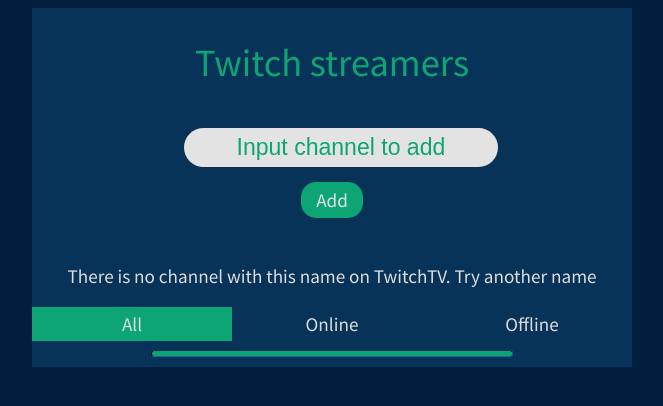
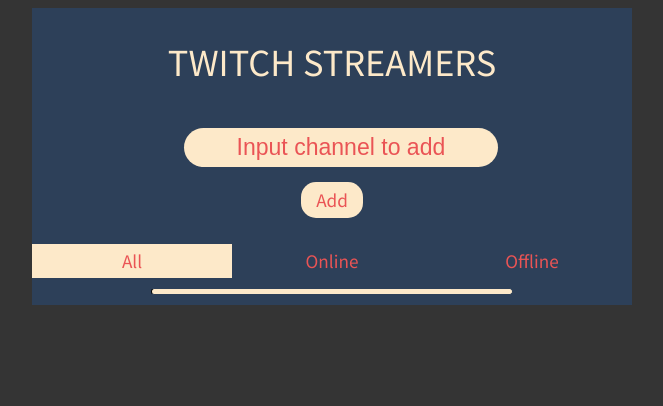
Before and after one commit to Kallaway/twitch-tv-viewer, a website: page app/index.html in a window 1280 px wide. Shown: the whole page, without its empty margins (308-971 px from the left). Drawn offline with nearby package versions, Linux system fonts and the light colour scheme.

Commit message:
changed color scheme, worked on showing feedback

```diff
--- a/app/index.html
+++ b/app/index.html
@@ -18,7 +18,7 @@
 <body>
     <div id="app-container">
 
-        <div id="state-indicator">Twitch streamers</div>
+        <div id="state-indicator">TWITCH STREAMERS</div>
         <div class="search-block">
             <input type="text" name="search" id="search-box" placeholder="Input channel to add" />
             <div id="search-button">Add</div>
--- a/app/js/main.js
+++ b/app/js/main.js
@@ -5,6 +5,8 @@
 // TODO: Some sort of a line break between results and controls
 // TODO: If search is done with an empty string, don't do anything
 // TODO: Make it impossible to add spaces to the search string
+// #EA5455
+// #343434
 
 // maybe use a Promise instead?
 let channels = ["ESL_SC2", "OgamingSC2", "cretetion", "freecodecamp", "storbeck", "habathcx", "RobotCaleb", "noobs2ninjas", "comster404"],
@@ -13,7 +15,8 @@
     endURL = '?callback=?',
     profiles,
     $results = $('#results'),
-    $noSuchChannel = $('#no-such-channel');
+    $noSuchChannel = $('#no-such-channel'),
+    areMainChannelsLoaded = false;
 
 function reqListener() {
   console.log(this.responseText);
@@ -24,8 +27,11 @@
   // arr.forEach(function(streamInfo){
   switch (streamInfo.status) {
     case 422:
-      $noSuchChannel.slideDown(300); // change it so it knows when the channels are being added from input
-      // This means that the channel no longer exists. // closed
+      if (areMainChannelsLoaded) {
+        $noSuchChannel.slideDown(300); // change it so it knows when the channels are being added from input
+        // This means that the channel no longer exists. // closed
+      }
+
       return;
     case 404:
 
@@ -43,11 +49,11 @@
 
     if (streamInfo.mature) {
       status = streamInfo.status;
-      statusColor = '#0DA574';
+      statusColor = '#FDE9C9';
       statusOnOff = "online";
     } else {
       status = streamInfo.status; // status = 'Channel Offline'; // add a case for a channel that is no longer active.
-      statusColor = '#083358';
+      statusColor = '#2D4059';
       statusOnOff = "offline";
     }
 
@@ -85,17 +91,18 @@
     //
     $.getJSON(callURL, function(data) {
         console.log(data);
-
       }).success(function(response) {
         profiles.push(response);
-
         if (profiles.length == channels.length) {
           displayResults();
+          areMainChannelsLoaded = true;
         }
-      }).error(function(e) {
-        console.log("Error is registered"); // check
-        $noSuchChannel.slideDown(300);
-      }); // End of getJSON
+        // areMainChannelsLoaded = true;
+      });
+      // .error(function(e) {
+      //   console.log("Error is registered"); // check
+      //   $noSuchChannel.slideDown(300);
+      // }); // End of getJSON
   });
 
   // Make sure it only does it after the results came back
@@ -107,6 +114,7 @@
 
   // Remove placeholder text on search input focus
   $searchInput.on('focus', function() {
+    $noSuchChannel.slideUp(300);
     $searchInput.data('placeholder', $(this).attr('placeholder'))
       .attr('placeholder', '');
   }).on('blur', function() {
--- a/app/scss/style.scss
+++ b/app/scss/style.scss
@@ -29,19 +29,25 @@
 #FFD717
 #0DA574
 
+#343434
+#2D4059
+#EA5455
+#FDE9C9
+
 
 */
 /******** BASE STYLES *******/
 // testing
-$online-bg: #0DA574;
-$offline-bg: #083358; //
-$link-color: #FEE785;
-$bg-color: #001F3F;
-$app-color: #0DA574;
-$alt-app-color: #0DA574;
-$main-text-color: #e3e3e3;
+$online-bg: #FDE9C9;
+$offline-bg: #2D4059; //
+$link-color: #EA5455;
+$highlight-font-color: #343434;
+$bg-color: #343434;
+$app-color: #FDE9C9;
+$alt-app-color: #FDE9C9;
+$main-text-color: #EA5455;
 $font-stack: 'Source Sans Pro', Helvetica, sans-serif; // Example
-$test-color: #ddd;
+$test-color: #EA5455;
 $main-font-size: 1.2em;
 body {
     background-color: $bg-color;
@@ -80,6 +86,12 @@
 }
 #no-such-channel {
   display: none;
+  color: $bg-color;
+  background-color: $main-text-color;
+  padding-bottom: 1em;
+  padding-top: 1em;
+  width: 100%;
+  text-align: center;
 }
 .search-block {
     margin: 2% 0;
@@ -105,8 +117,8 @@
     color: $offline-bg;
 }
 #search-box {
-    background-color: $main-text-color;
-    color: $app-color;
+    background-color: $app-color;
+    color: $main-text-color;
     margin: 0 auto;
     /* round corners */
     border-radius: 20px;
@@ -117,7 +129,8 @@
     padding: 2% 3%;
 }
 #app-container input::-webkit-input-placeholder {
-    color: $app-color;
+    // color: $app-color;
+    color: $main-text-color;
 }
 #state-indicator {
     // background-color: $app-color;
@@ -149,6 +162,9 @@
 }
 .highlighted {
     background-color: $app-color;
+}
+.highlighted p {
+    color: $highlight-font-color;
 }
 .filter-button {
     cursor: pointer;
```
Also changed, not shown: app/css/style.css.
